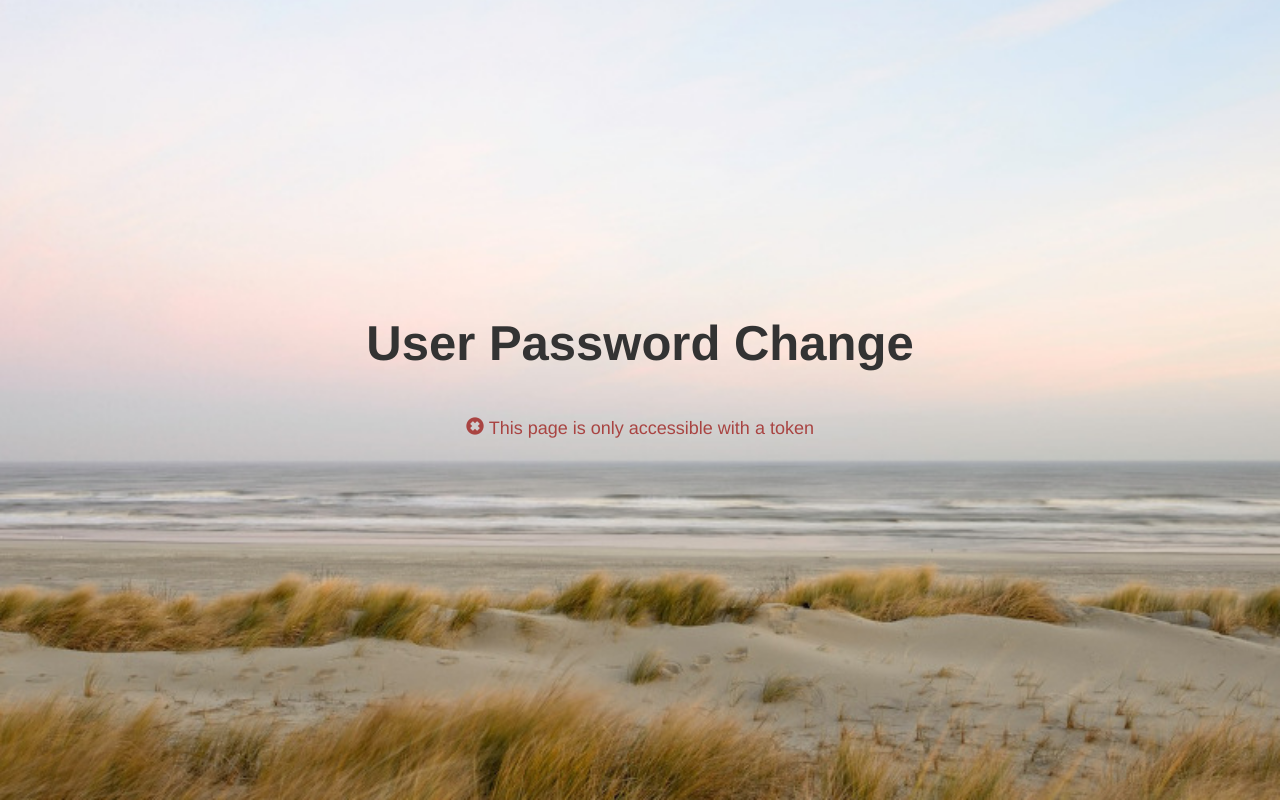
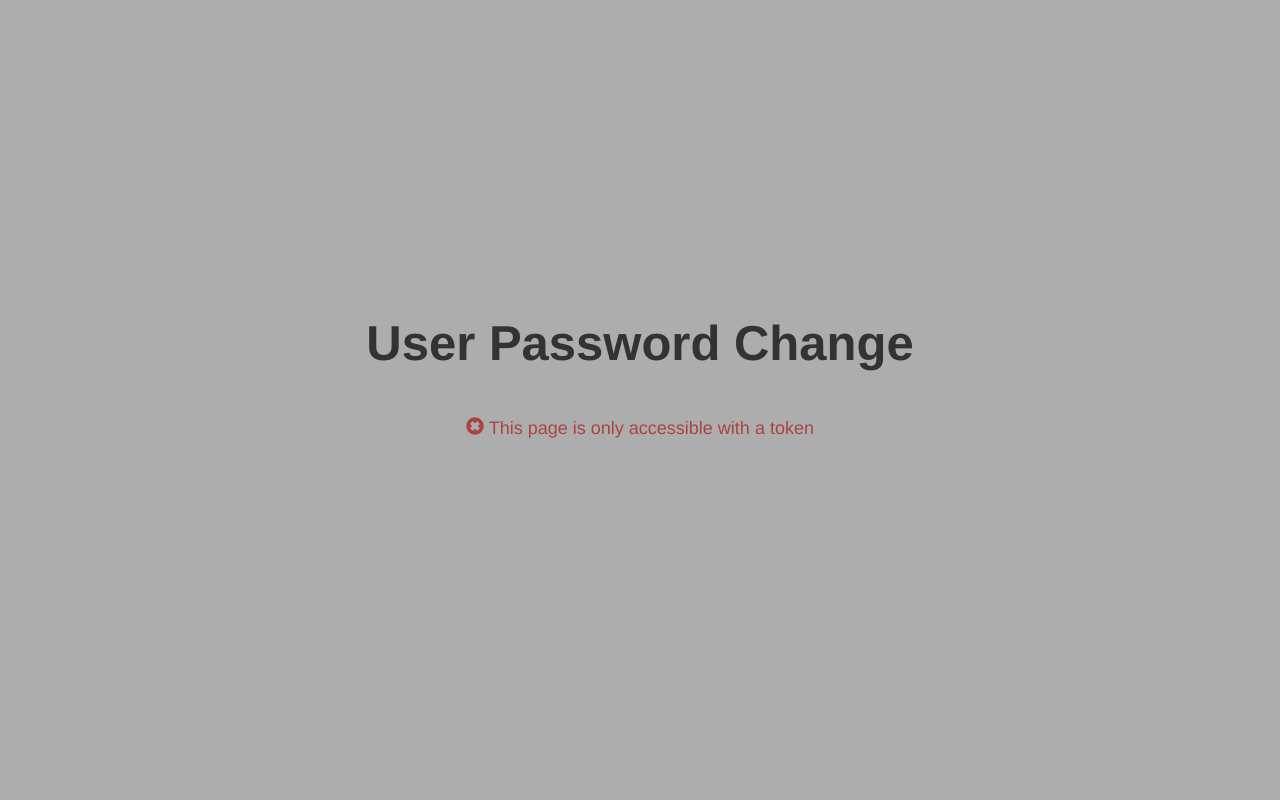
Before and after one commit to thebluesnevrdie/olpc, a Flask app: page / in a window 1280 px wide. Run offline with Flask 2, Linux system fonts and the light colour scheme; some libraries are stand-ins or nearby versions.

Commit message:
Removing background image

```diff
--- a/app/static/css/app.css
+++ b/app/static/css/app.css
@@ -22,7 +22,7 @@ body {
   height: 100%;
   width: 100%;
   position: relative;
-  background: url(../img/bg.jpg) no-repeat center center fixed;
+  background-color: #adadad;
   -webkit-background-size: cover;
   -moz-background-size: cover;
   -o-background-size: cover;
```
Also changed, not shown: app/static/img/bg.jpg (deleted).
